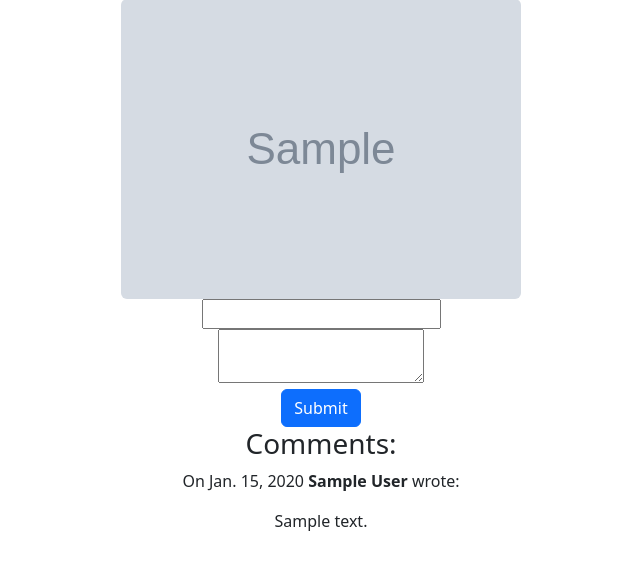
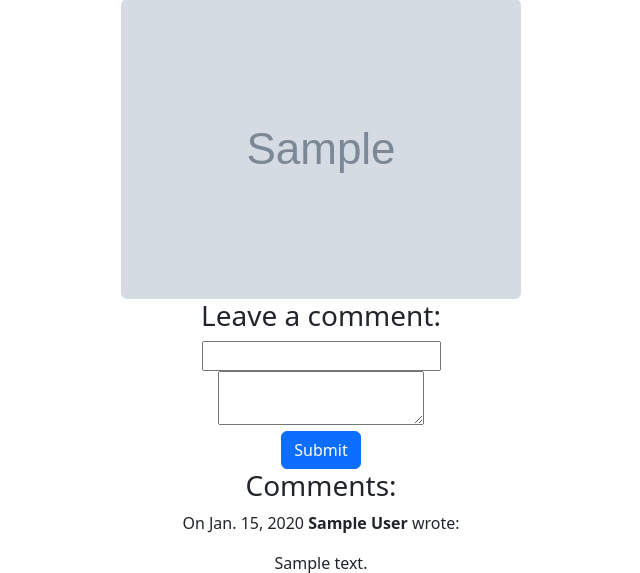
Before and after one commit to mpolan/projekt_blog, a Django app: template personal_blog/blog/templates/blog/detail.html in a window 1280 px wide. Shown: the part 359-932 px from the top of the page, without its empty margins (319-959 px from the left). Before the commit the page ends 890 px from the top, so only its background shows below. Run offline with Django 5.2, Linux system fonts and the light colour scheme; the template is opened without the code that fills it: most values are stand-ins (such as "Sample title", 1, 10 or a date in 2020); grey boxes marked "Sample" are stand-in pictures; form fields are guessed from the names that the template uses.

Commit message:
Revert "testowanie bledu"
This reverts commit 817e4ce298288520d72602f17528f96f6c61decd.

```diff
--- a/personal_blog/blog/templates/blog/detail.html
+++ b/personal_blog/blog/templates/blog/detail.html
@@ -41,7 +41,7 @@
         </p>
     {% endif %}
 
-
+    <h3>Leave a comment:</h3>
     <form method="post">
         {% csrf_token %}
         <div>
```
